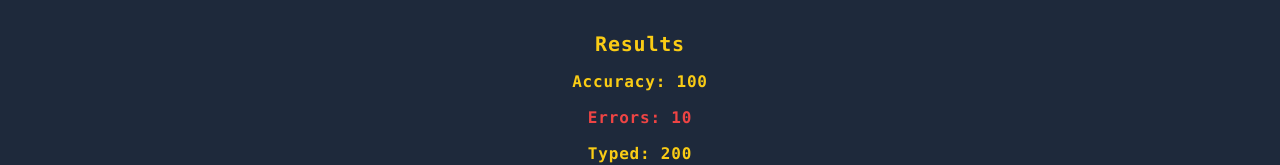
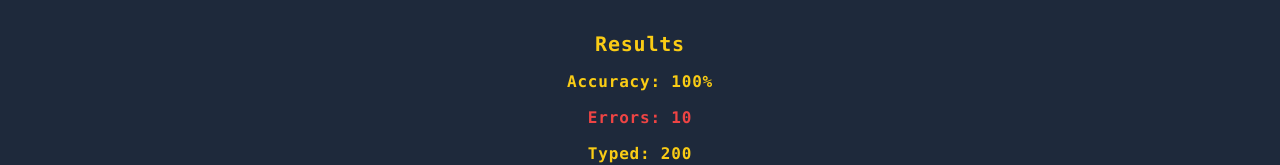
Before and after one commit to ihssmaheel-dev/thunder-type, a React (Vite) app: page / in a window 1280 px wide. Shown: the part 414-579 px from the top of the page. Built offline with nearby package versions, Linux system fonts and the light colour scheme.

Commit message:
Feat: Implemented the formatPercentage function to format the accuracyPercentage

```diff
--- a/src/components/Results.tsx
+++ b/src/components/Results.tsx
@@ -35,7 +35,7 @@ const Results = ({
 				className="font-bold"
 				transition={{ ...duration, delay: 0.5 }}
 			>
-				Accuracy: {accuracyPercentage}
+				Accuracy: {formatPercentage(accuracyPercentage)}
 			</motion.li>
 			<motion.li
 				initial={initial}
```
